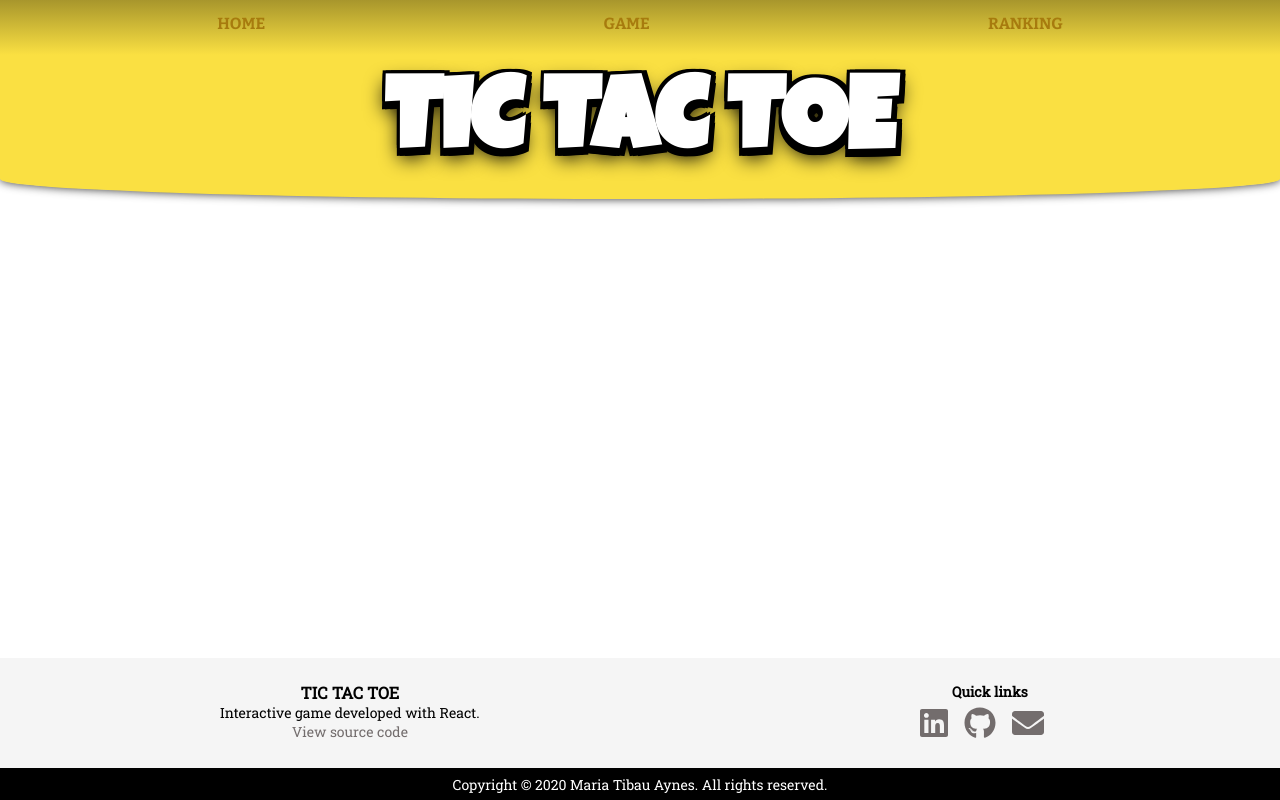
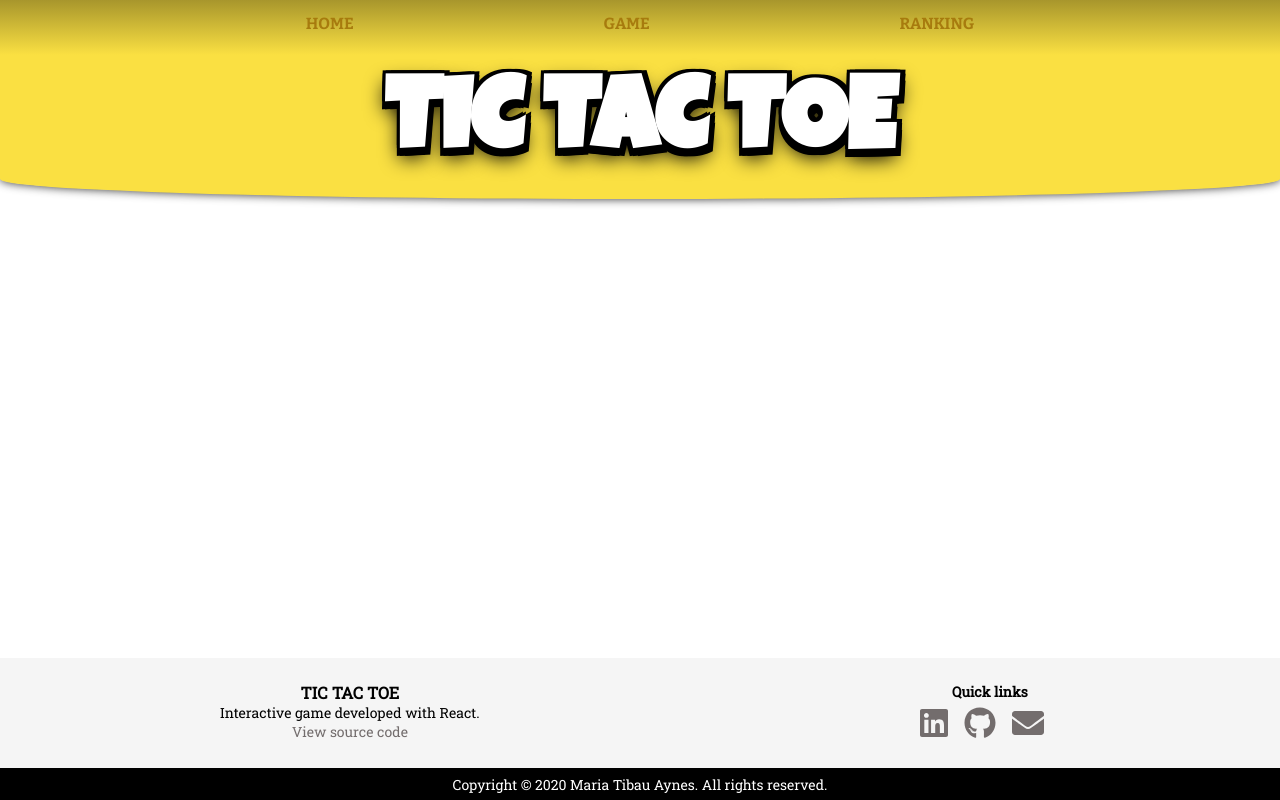
Before and after one commit to mery25/react-tictactoe, a React (Create React App) app: page / in a window 1280 px wide. Built offline with nearby package versions, Linux system fonts and the light colour scheme.

Commit message:
Get nav links closer

```diff
--- a/src/components/navbar/NavBar.scss
+++ b/src/components/navbar/NavBar.scss
@@ -9,20 +9,26 @@
     background: rgb(168,150,44,1);
     background: linear-gradient(180deg, rgba(168,150,44,1) 0%, rgba(250,224,66,1) 90%, rgba(250,224,66,1) 100%);
 
+    &:focus {
+        outline: none;
+    }
     & nav {
         width: 100%;
         display: flex;
         flex-direction: column;
-        justify-content: space-around;
+        justify-content: space-evenly;
         align-items: center;
-        padding: 0 3rem;
         overflow: visible;
-        padding-bottom: 1rem;
-        padding-top: .5rem;
-        transition: .5 fade-in;
+        padding: .5rem 5rem 1rem 5rem;
 
         &.collapsed {
             display: none;
+        }
+
+        &:hover,
+        &:focus {
+            outline: none;
+            border: none;
         }
 
         & .navbar-link {
@@ -59,7 +65,7 @@
         nav {
             display: flex;
             flex-direction: row;
-            justify-content: space-around;
+            justify-content: space-evenly;
             align-items: center;
 
             &.collapsed {
```
